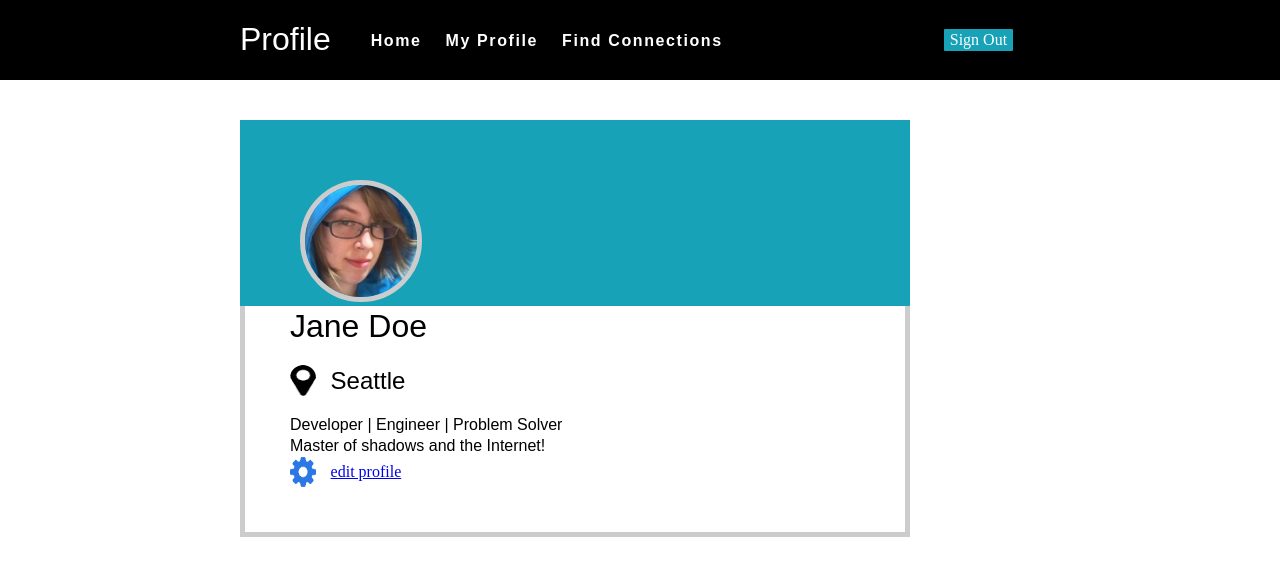
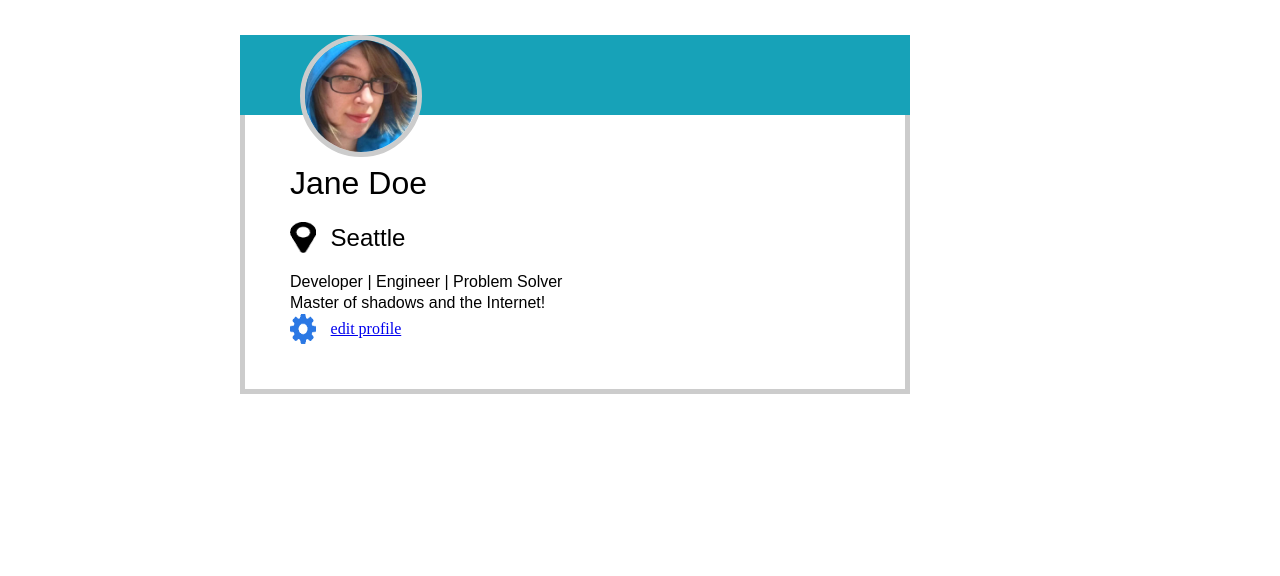
Before and after one commit to btarrant/profile-page, a plain HTML site: page index.html in a window 1280 px wide. Drawn offline with Linux system fonts and the light colour scheme.

Commit message:
Finished profile field.

```diff
--- a/css/styles.css
+++ b/css/styles.css
@@ -39,7 +39,7 @@ h1, h2, p, ul {
 
 /* Profile Box */
 
-.editprofile {
+.container {
     padding-left: 17rem;
     border-style: solid;
     border-color: #cccccc;
@@ -51,51 +51,51 @@ h1, h2, p, ul {
     padding-top: 0px;
 }
 
-.editprofile img {
-    border-radius: 180px;
-    border: 5px;
-    border-style: solid;
-    border-color: #cccccc;
-    width: 7rem;
-}
-
-.editprofile > h1 {
-    margin-top: 2px;
+.container > h1 {
+    margin-top: 50px;
     margin-bottom: 2px;
 }
 
-.editprofile > h2 {
+.container > h2 {
     margin-top: 15px;
     margin-bottom: 18px;
     font-size: 23px;
 }
 
-.editprofile > p {
+.container > p {
     margin-top: 2px;
     margin-bottom: 2px;
 }
 
-.profileaccent {
+.containeraccent {
     background-color: #17a2b8;
     margin-left: -50px;
-    margin-top: -5px;
+    margin-top: -140px;
     margin-right: -50px;
+    display: 492px 100px;
+    height: 80px;
 }
 
-#profile-location {
+#icons {
     border-style: none;
     display: flex;
     gap: 15px;
     align-items: center;
 }
 
-#profile-location img {
+#icons img {
     width: 1.6rem;
     height: 1.9rem;
 }
 
-.profilephoto {
-    margin-top: 60px;
+#profilephoto {
+    margin-top: 130px;
     margin-left: 60px;
     border: 0px;
+    border-radius: 180px;
+    border: 5px;
+    border-style: solid;
+    border-color: #cccccc;
+    width: 7rem;
+    display: block;
 }
--- a/index.html
+++ b/index.html
@@ -11,28 +11,19 @@
     <link rel="stylesheet" href="css/styles.css">
 </head>
 <body>
-    <div class="navbar">
-        <h1 class="logo">Profile</h1>
-        <ul class="navmenu">
-            <li>Home</li>
-            <li>My Profile</li>
-            <li>Find Connections</li>
-        </ul>
-        <button class="signout">Sign Out</button>
-    </div>
-    <div class="editprofile">
-        <div class="profileaccent">
-        <img class="profilephoto" src="images/jane-m.jpg" alt="Selfie of Jane">
+    <div class="container">
+        <div class="containeraccent">
+        <img id="profilephoto" src="images/jane-m.jpg" alt="Selfie of Jane">
         </div>
         <h1>Jane Doe</h1>
-        <div id="profile-location">
-            <img id="profile-location" src="icons/map-marker.png" alt="Location icon">
+        <div id="icons">
+            <img id="icons" src="icons/map-marker.png" alt="Location icon">
             <h2>Seattle</h2>
         </div>
         <p>Developer | Engineer | Problem Solver</p>
         <p>Master of shadows and the Internet!</p>
-        <div id="profile-location">
-        <img id="profile-location" src="icons/gear.png" alt="">
+        <div id="icons">
+        <img id="icons" src="icons/gear.png" alt="">
         <a href="#">edit profile</a>
     </div>
     </div>
```
Also changed, not shown: components/navbar.html (added, +9 -0 lines).
